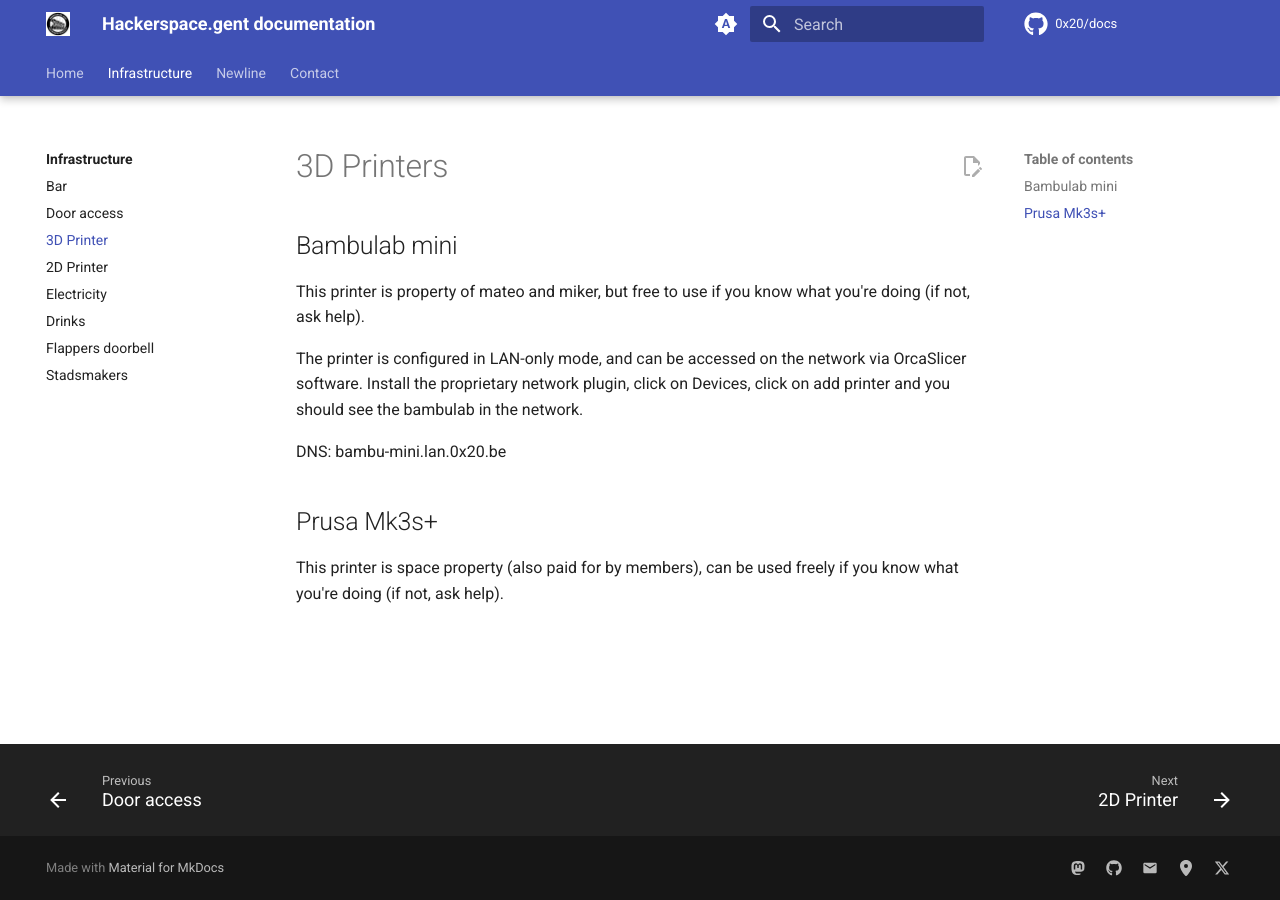
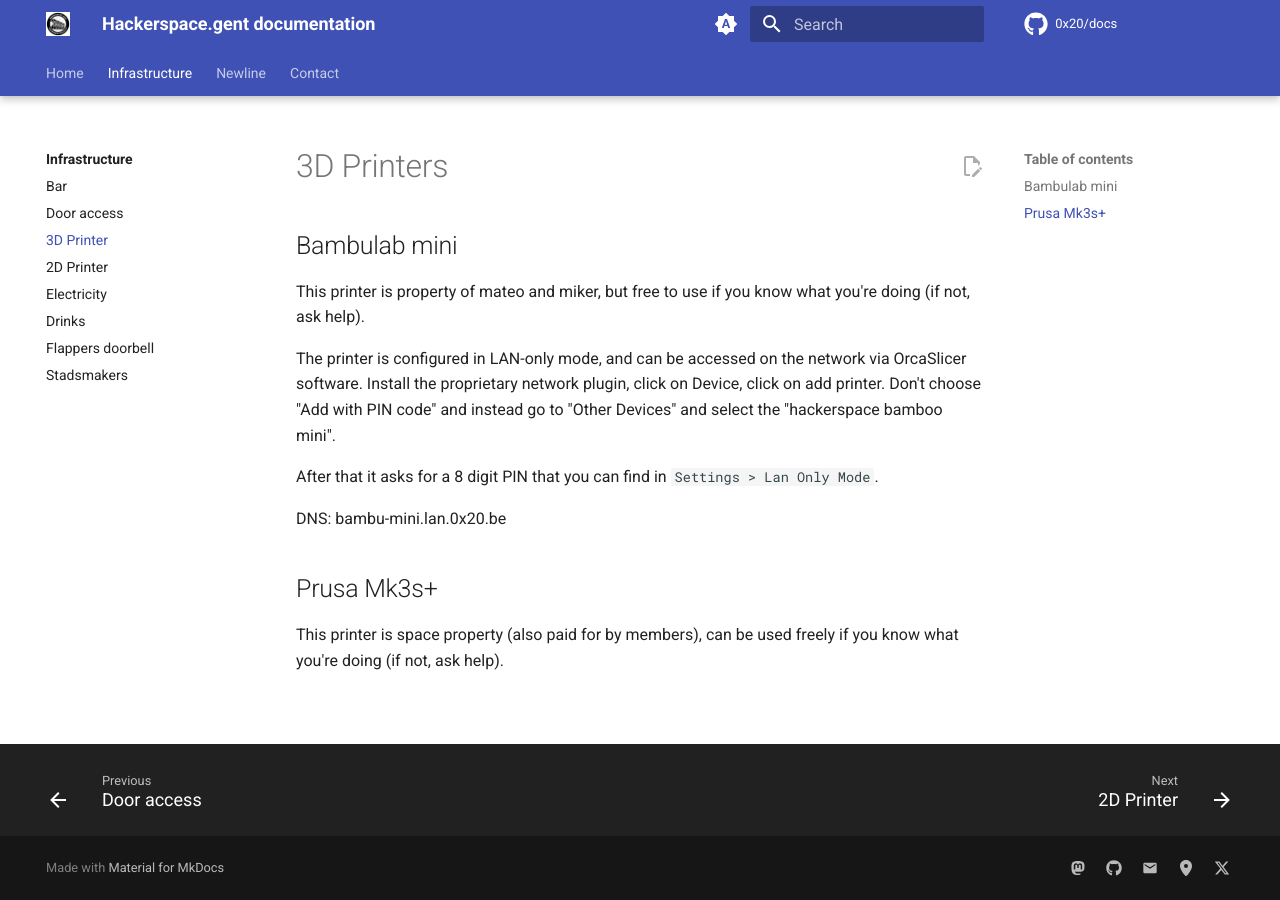
Before and after one commit to 0x20/docs, an MkDocs documentation site: the page built from docs/infra/printer3d.md, in a window 1280 px wide. Built offline with MkDocs 1.6.1 and Material for MkDocs 9.7.7, drawn with Linux system fonts in a browser that asks for light colours; comment, search, counter and statistics services are not loaded.

Commit message:
Update printer3d.md
I added a mateo proof explanation

```diff
--- a/docs/infra/printer3d.md
+++ b/docs/infra/printer3d.md
@@ -7,7 +7,9 @@
 
 The printer is configured in LAN-only mode, and can be accessed on the network
 via OrcaSlicer software. Install the proprietary network plugin, click on
-Devices, click on add printer and you should see the bambulab in the network.
+Device, click on add printer. Don't choose "Add with PIN code" and instead go to "Other Devices" and select the "hackerspace bamboo mini".
+
+After that it asks for a 8 digit PIN that you can find in ``Settings > Lan Only Mode``.
 
 DNS: bambu-mini.lan.0x20.be
 
```
